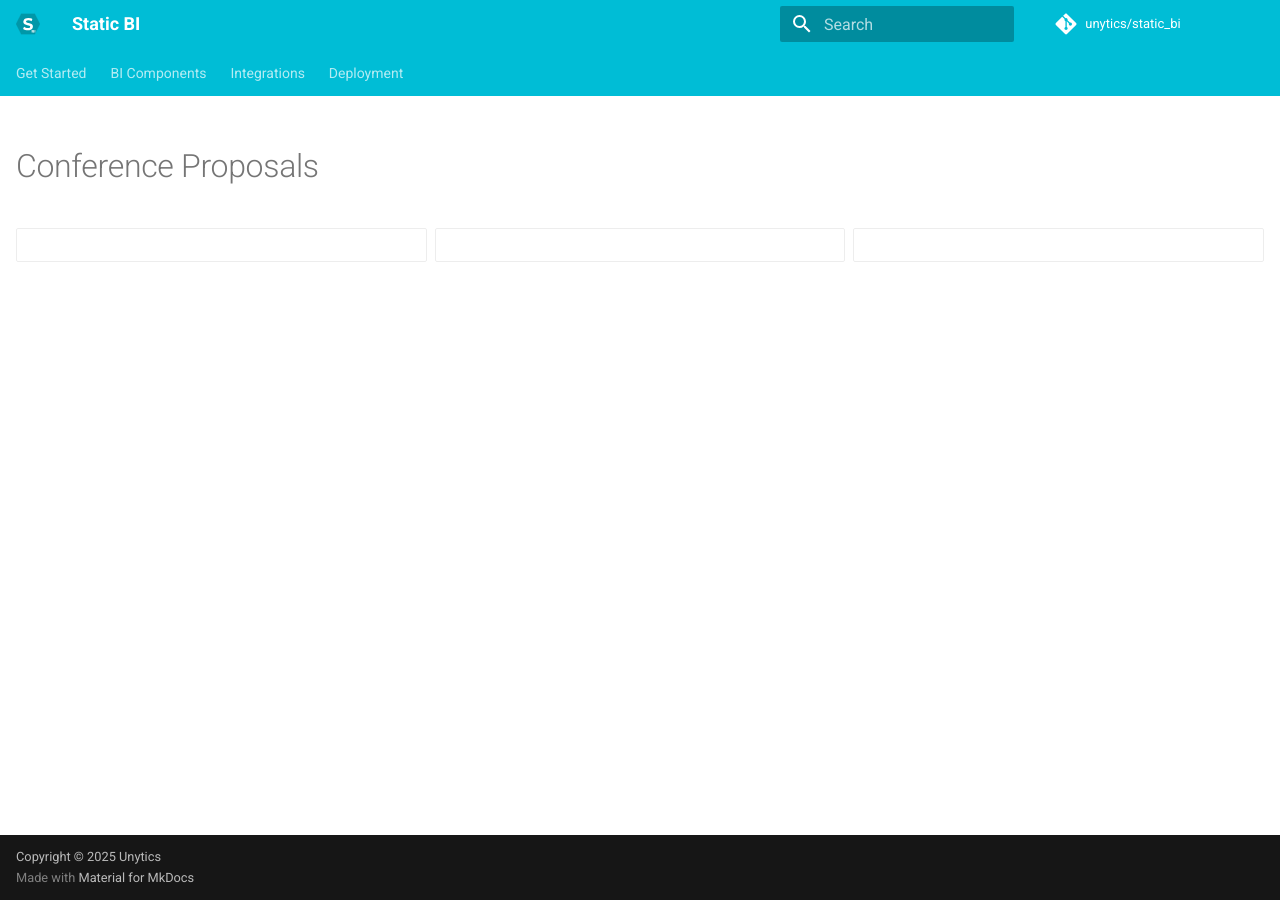
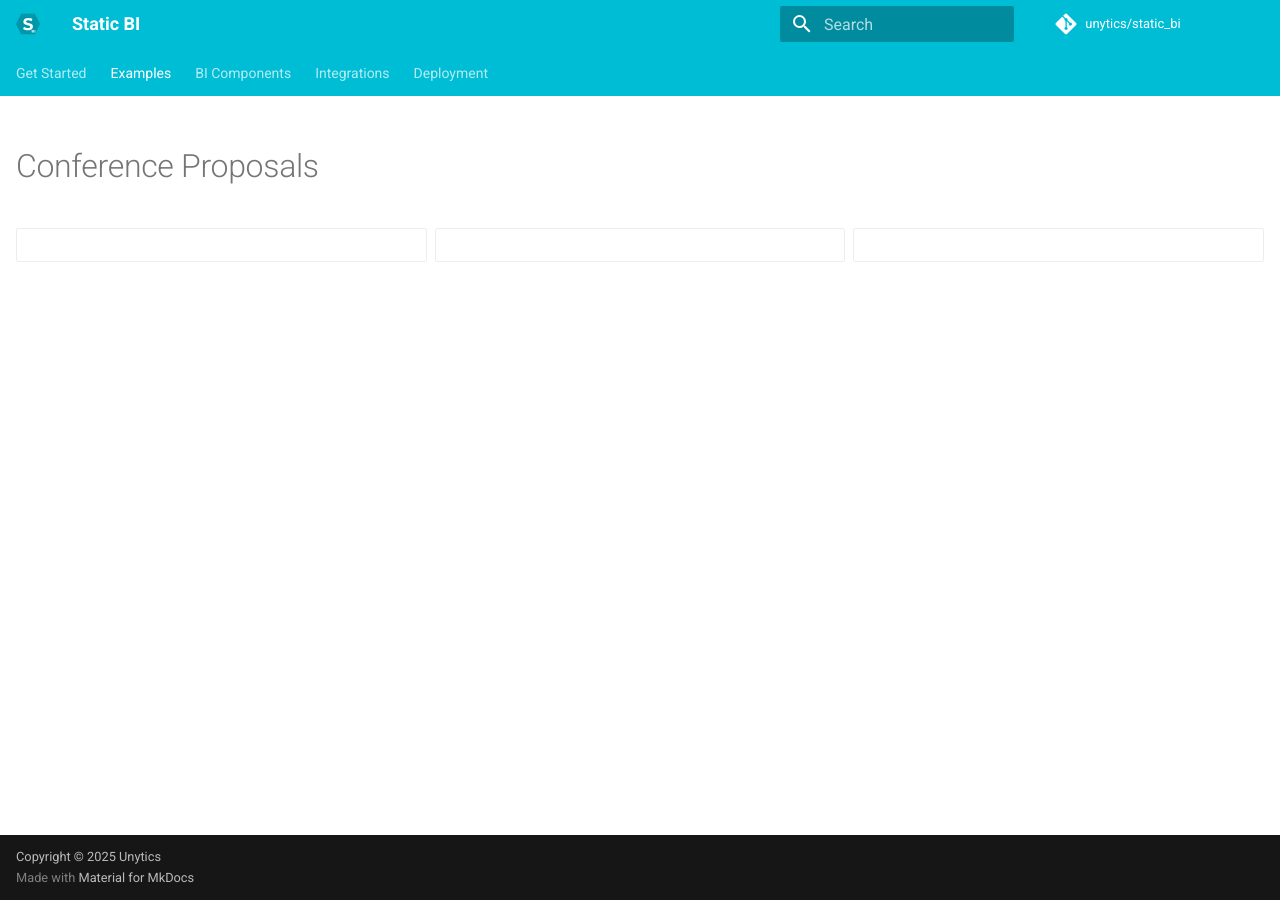
Before and after one commit to unytics/static_bi, an MkDocs documentation site: the page built from docs/examples/conference_hall.md, in a window 1280 px wide. Built offline with MkDocs 1.6.1 and Material for MkDocs 9.7.7, drawn with Linux system fonts in a browser that asks for light colours; a script that is not in the unit is left out; comment, search, counter and statistics services are not loaded.

Commit message:
moved examples folder in docs

```diff
--- a/examples/conference_hall.md
+++ b/docs/examples/conference_hall.md
@@ -77,10 +77,10 @@ hide:
 
 
 
-<script type="module" src="../../src/connectors/duckdb.js"></script>
-<script type="module" src="../../src/components/source_tables.js"></script>
-<script type="module" src="../../src/components/echarts.js"></script>
-<script type="module" src="../../src/components/bar_chart_grid.js"></script>
-<script type="module" src="../../src/components/datatable.js"></script>
-<script type="module" src="../../src/components/score_cards.js"></script>
-<script type="module" src="../../src/components/date_range_picker.js"></script>
+<script type="module" src="../../../src/connectors/duckdb.js"></script>
+<script type="module" src="../../../src/components/source_tables.js"></script>
+<script type="module" src="../../../src/components/echarts.js"></script>
+<script type="module" src="../../../src/components/bar_chart_grid.js"></script>
+<script type="module" src="../../../src/components/datatable.js"></script>
+<script type="module" src="../../../src/components/score_cards.js"></script>
+<script type="module" src="../../../src/components/date_range_picker.js"></script>
--- a/docs/mkdocs.yml
+++ b/docs/mkdocs.yml
@@ -9,6 +9,9 @@ docs_dir: '..'
 site_dir: '../../site'
 nav:
   - Get Started: README.md
+  - Examples:
+    - docs/examples/index.md
+    - docs/examples/conference_hall.md
   - BI Components: docs/bi_components.md
   - Integrations: docs/integrations.md
   - Deployment: docs/deployment.md
--- a/src/components/unytics_app.js
+++ b/src/components/unytics_app.js
@@ -177,9 +177,11 @@ class UnyticsApp extends HTMLElement {
     }
     const urlParams = new URLSearchParams(window.location.search);
     const location = urlParams.get('location') || 'europe-west1';
-    const dataset = urlParams.get('dataset') || 'nickel/finops';
+    const dataset = urlParams.get('dataset') || 'nickel.eu/subscriptions';
     for (const table of this.tables) {
+      console.log('STORAGE URL', `gs://data.${location}.unytics.io/${dataset}/${table}.parquet`);
       const download_url = await app.download(`gs://data.${location}.unytics.io/${dataset}/${table}.parquet`);
+      console.log('DOWNLOAD URL', download_url);
       await window.db.create_table(table, download_url, null);
       console.log('EMITTED', `data-loaded:${table}`);
       this.dispatchEvent(new CustomEvent(`data-loaded:${table}`, {bubbles: true, composed: true}));
```
Also changed, not shown: docs/examples/acquisition.md (renamed from examples/acquisition.md, +6 -6 lines), docs/examples/finops.md (renamed from examples/finops.md), docs/examples/index.md (renamed from examples/index.md).
